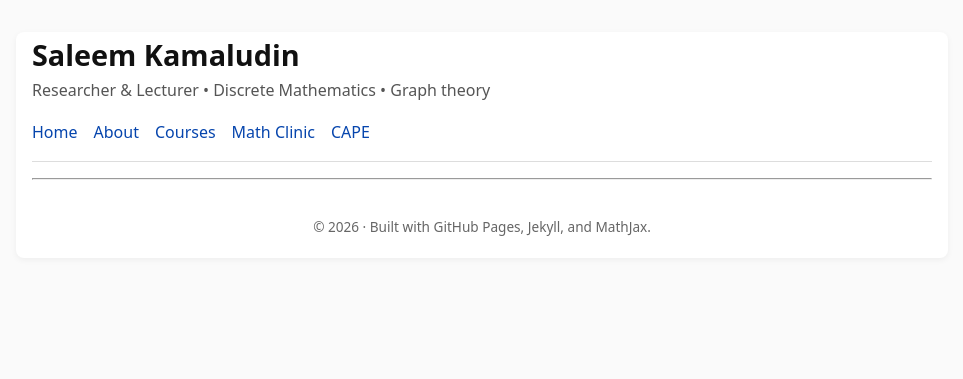
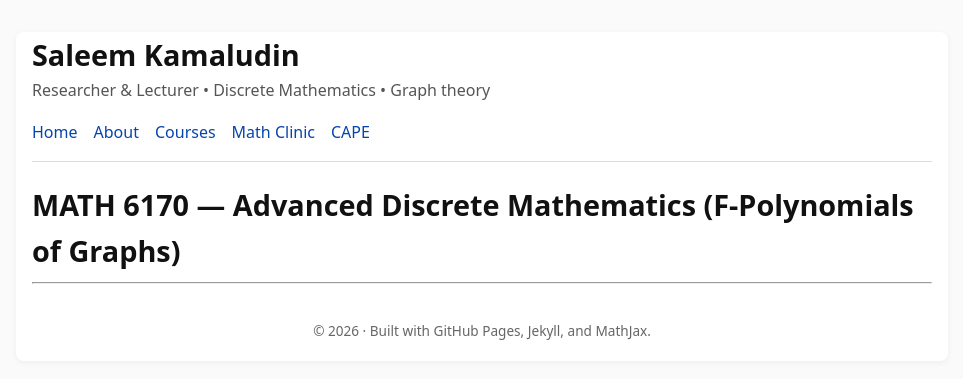
Before and after one commit to SaleemKamaludin/SaleemKamaludin.github.io, a Jekyll site: the page built from courses/graduate/advanced-discrete-mathematics/index.md, in a window 1280 px wide. Shown: the top 379 px of the page, without its empty margins (158-1121 px from the left). Built offline with Jekyll 4.4.1, drawn with Linux system fonts in a browser that asks for light colours.

Commit message:
Add header to Advanced Discrete Mathematics index

```diff
--- a/courses/graduate/advanced-discrete-mathematics/index.md
+++ b/courses/graduate/advanced-discrete-mathematics/index.md
@@ -2,3 +2,5 @@
 layout: default
 title: MATH 6170 — Advanced Discrete Mathematics (F-Polynomials of Graphs)
 ---
+
+# MATH 6170 — Advanced Discrete Mathematics (F-Polynomials of Graphs)
```
